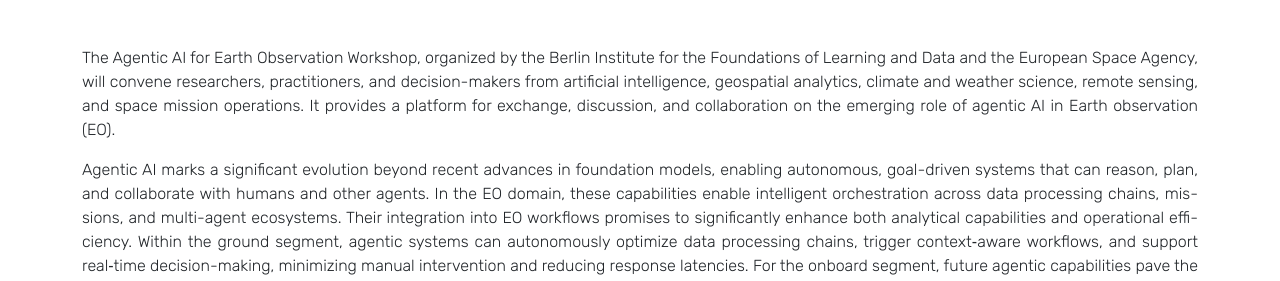
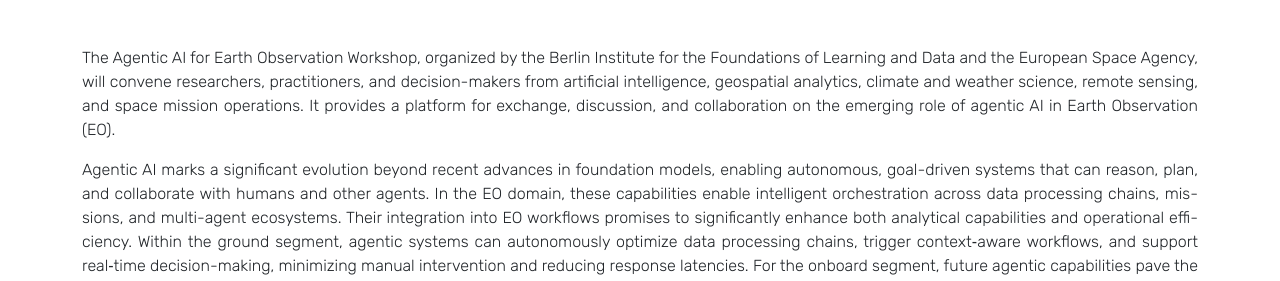
Before and after one commit to rsim-tu-berlin/agentic-eo.berlin, a Jekyll site: the page built from index.md, in a window 1280 px wide and 1383 px high. Shown: the part 774-1055 px from the top of the window. Built offline with Jekyll 4.4.1, drawn with Linux system fonts in a browser that asks for light colours.

Commit message:
fix: minor updates

```diff
--- a/_config.yml
+++ b/_config.yml
@@ -1,5 +1,5 @@
 title: "Agentic AI for Earth Observation"
-description: "The workshop for agentic AI and earth observation in Berlin, Germany, 19-21 October 2026"
+description: "The workshop for Agentic AI and Earth Observation in Berlin, Germany, 19-21 October 2026"
 baseurl: ""
 url: ""
 hero_image: /assets/images/backgrounds/Agentic_AI_EO_footer_1024x160.png
--- a/index.md
+++ b/index.md
@@ -28,7 +34,7 @@
   <div class="row">
     <div class="col-lg-12">
       <p class="text-justify">
-        The Agentic AI for Earth Observation Workshop, organized by the Berlin Institute for the Foundations of Learning and Data and the European Space Agency, will convene researchers, practitioners, and decision-makers from artificial intelligence, geospatial analytics, climate and weather science, remote sensing, and space mission operations. It provides a platform for exchange, discussion, and collaboration on the emerging role of agentic AI in Earth observation (EO).
+        The Agentic AI for Earth Observation Workshop, organized by the Berlin Institute for the Foundations of Learning and Data and the European Space Agency, will convene researchers, practitioners, and decision-makers from artificial intelligence, geospatial analytics, climate and weather science, remote sensing, and space mission operations. It provides a platform for exchange, discussion, and collaboration on the emerging role of agentic AI in Earth Observation (EO).
       </p>
       <p class="text-justify">
         Agentic AI marks a significant evolution beyond recent advances in foundation models, enabling autonomous, goal-driven systems that can reason, plan, and collaborate with humans and other agents. In the EO domain, these capabilities enable intelligent orchestration across data processing chains, missions, and multi-agent ecosystems. Their integration into EO workflows promises to significantly enhance both analytical capabilities and operational efficiency. Within the ground segment, agentic systems can autonomously optimize data processing chains, trigger context‑aware workflows, and support real‑time decision-making, minimizing manual intervention and reducing response latencies. For the onboard segment, future agentic capabilities pave the way for adaptive mission planning, intelligent tasking, opportunistic data acquisition, and inter-satellite cooperation. These advancements constitute essential steps toward Cognitive Cloud Computing in Space (3CS), where satellites and ground systems collaborate seamlessly through distributed AI agents. Beyond automation, agentic AI also amplifies geospatial semantic reasoning by combining LLM-driven planning with geospatial embeddings from foundation models, enabling sophisticated information extraction, predictive analytics, and prescriptive intelligence across EO systems.
```
Also changed, not shown: other parts of index.md (+6 -0 lines), about/main-topics.md (+1 -1 lines).
